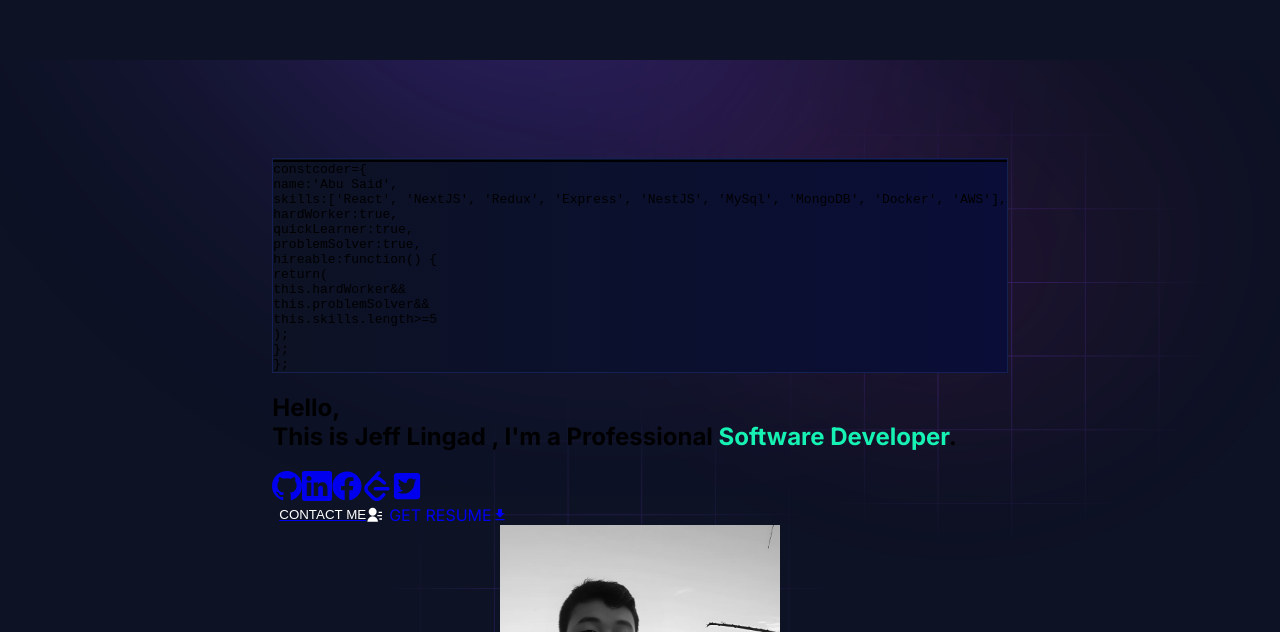
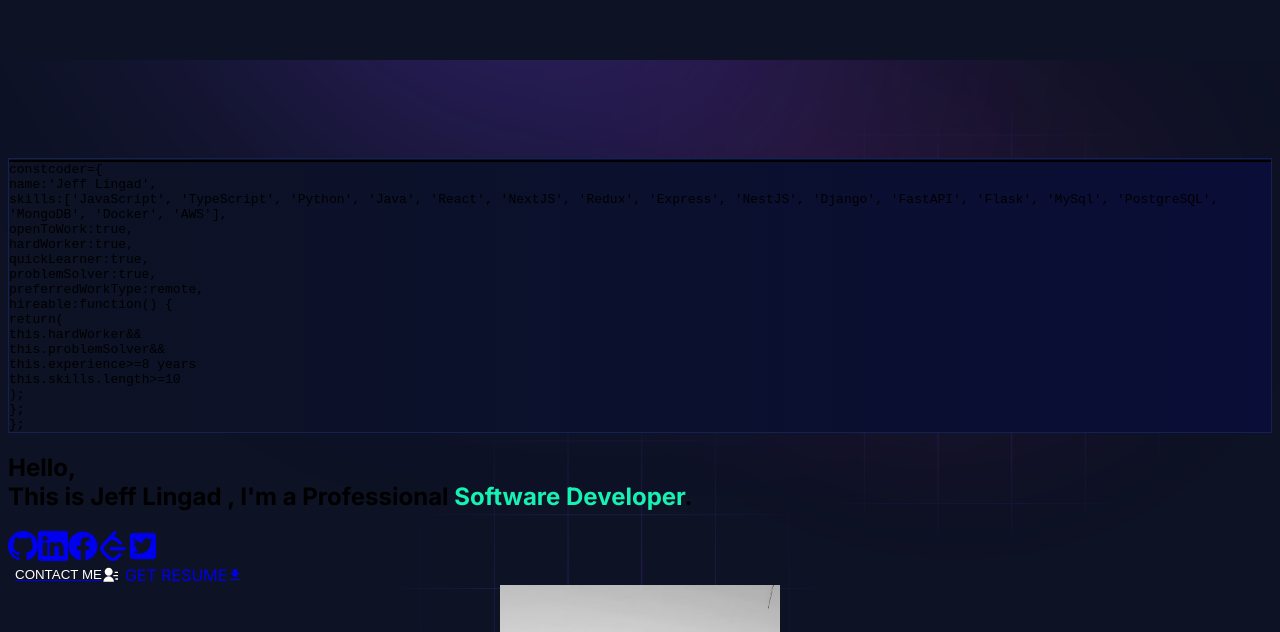
Before and after one commit to wlb-tycoon/kevin-lyu-portfolio, a Next.js app: page / in a window 1280 px wide. Shown: the part 682-1314 px from the top of the page. Built offline with nearby package versions, Linux system fonts and the light colour scheme.

Commit message:
feat: replace name

```diff
--- a/app/components/homepage/hero-section/index.jsx
+++ b/app/components/homepage/hero-section/index.jsx
@@ -24,45 +24,43 @@ function HeroSection() {
         <div className="order-2 lg:order-1 flex flex-col items-start justify-center p-2 pb-20 md:pb-10 lg:pt-10">
           <h1 className="text-3xl font-bold leading-10 text-white md:font-extrabold lg:text-[2.6rem] lg:leading-[3.5rem]">
             Hello, <br />
-            This is {' '}
-            <span className=" text-pink-500">{personalData.name}</span>
+            This is <span className=" text-pink-500">{personalData.name}</span>
             {` , I'm a Professional `}
-            <span className=" text-[#16f2b3]">{personalData.designation}</span>
-            .
+            <span className=" text-[#16f2b3]">{personalData.designation}</span>.
           </h1>
 
           <div className="my-12 flex items-center gap-5">
             <Link
               href={personalData.github}
-              target='_blank'
+              target="_blank"
               className="transition-all text-pink-500 hover:scale-125 duration-300"
             >
               <BsGithub size={30} />
             </Link>
             <Link
               href={personalData.linkedIn}
-              target='_blank'
+              target="_blank"
               className="transition-all text-pink-500 hover:scale-125 duration-300"
             >
               <BsLinkedin size={30} />
             </Link>
             <Link
               href={personalData.facebook}
-              target='_blank'
+              target="_blank"
               className="transition-all text-pink-500 hover:scale-125 duration-300"
             >
               <FaFacebook size={30} />
             </Link>
             <Link
               href={personalData.leetcode}
-              target='_blank'
+              target="_blank"
               className="transition-all text-pink-500 hover:scale-125 duration-300"
             >
               <SiLeetcode size={30} />
             </Link>
             <Link
               href={personalData.twitter}
-              target='_blank'
+              target="_blank"
               className="transition-all text-pink-500 hover:scale-125 duration-300"
             >
               <FaTwitterSquare size={30} />
@@ -70,20 +68,26 @@ function HeroSection() {
           </div>
 
           <div className="flex items-center gap-3">
-            <Link href="#contact" className="bg-gradient-to-r to-pink-500 from-violet-600 p-[1px] rounded-full transition-all duration-300 hover:from-pink-500 hover:to-violet-600">
+            <Link
+              href="#contact"
+              className="bg-gradient-to-r to-pink-500 from-violet-600 p-[1px] rounded-full transition-all duration-300 hover:from-pink-500 hover:to-violet-600"
+            >
               <button className="px-3 text-xs md:px-8 py-3 md:py-4 bg-[#0d1224] rounded-full border-none text-center md:text-sm font-medium uppercase tracking-wider text-[#ffff] no-underline transition-all duration-200 ease-out  md:font-semibold flex items-center gap-1 hover:gap-3">
                 <span>Contact me</span>
                 <RiContactsFill size={16} />
               </button>
             </Link>
 
-            <Link className="flex items-center gap-1 hover:gap-3 rounded-full bg-gradient-to-r from-pink-500 to-violet-600 px-3 md:px-8 py-3 md:py-4 text-center text-xs md:text-sm font-medium uppercase tracking-wider text-white no-underline transition-all duration-200 ease-out hover:text-white hover:no-underline md:font-semibold" role="button" target="_blank" href={personalData.resume}
+            <Link
+              className="flex items-center gap-1 hover:gap-3 rounded-full bg-gradient-to-r from-pink-500 to-violet-600 px-3 md:px-8 py-3 md:py-4 text-center text-xs md:text-sm font-medium uppercase tracking-wider text-white no-underline transition-all duration-200 ease-out hover:text-white hover:no-underline md:font-semibold"
+              role="button"
+              target="_blank"
+              href={personalData.resume}
             >
               <span>Get Resume</span>
               <MdDownload size={16} />
             </Link>
           </div>
-
         </div>
         <div className="order-1 lg:order-2 from-[#0d1224] border-[#1b2c68a0] relative rounded-lg border bg-gradient-to-r to-[#0a0d37]">
           <div className="flex flex-row">
@@ -103,17 +107,25 @@ function HeroSection() {
                 <span className="mr-2 text-pink-500">const</span>
                 <span className="mr-2 text-white">coder</span>
                 <span className="mr-2 text-pink-500">=</span>
-                <span className="text-gray-400">{'{'}</span>
+                <span className="text-gray-400">{"{"}</span>
               </div>
               <div>
                 <span className="ml-4 lg:ml-8 mr-2 text-white">name:</span>
                 <span className="text-gray-400">{`'`}</span>
-                <span className="text-amber-300">Abu Said</span>
+                <span className="text-amber-300">Jeff Lingad</span>
                 <span className="text-gray-400">{`',`}</span>
               </div>
               <div className="ml-4 lg:ml-8 mr-2">
                 <span className=" text-white">skills:</span>
                 <span className="text-gray-400">{`['`}</span>
+                <span className="text-amber-300">JavaScript</span>
+                <span className="text-gray-400">{"', '"}</span>
+                <span className="text-amber-300">TypeScript</span>
+                <span className="text-gray-400">{"', '"}</span>
+                <span className="text-amber-300">Python</span>
+                <span className="text-gray-400">{"', '"}</span>
+                <span className="text-amber-300">Java</span>
+                <span className="text-gray-400">{"', '"}</span>
                 <span className="text-amber-300">React</span>
                 <span className="text-gray-400">{"', '"}</span>
                 <span className="text-amber-300">NextJS</span>
@@ -124,7 +136,15 @@ function HeroSection() {
                 <span className="text-gray-400">{"', '"}</span>
                 <span className="text-amber-300">NestJS</span>
                 <span className="text-gray-400">{"', '"}</span>
+                <span className="text-amber-300">Django</span>
+                <span className="text-gray-400">{"', '"}</span>
+                <span className="text-amber-300">FastAPI</span>
+                <span className="text-gray-400">{"', '"}</span>
+                <span className="text-amber-300">Flask</span>
+                <span className="text-gray-400">{"', '"}</span>
                 <span className="text-amber-300">MySql</span>
+                <span className="text-gray-400">{"', '"}</span>
+                <span className="text-amber-300">PostgreSQL</span>
                 <span className="text-gray-400">{"', '"}</span>
                 <span className="text-amber-300">MongoDB</span>
                 <span className="text-gray-400">{"', '"}</span>
@@ -134,27 +154,51 @@ function HeroSection() {
                 <span className="text-gray-400">{"'],"}</span>
               </div>
               <div>
-                <span className="ml-4 lg:ml-8 mr-2 text-white">hardWorker:</span>
+                <span className="ml-4 lg:ml-8 mr-2 text-white">
+                  openToWork:
+                </span>
                 <span className="text-orange-400">true</span>
                 <span className="text-gray-400">,</span>
               </div>
               <div>
-                <span className="ml-4 lg:ml-8 mr-2 text-white">quickLearner:</span>
+                <span className="ml-4 lg:ml-8 mr-2 text-white">
+                  hardWorker:
+                </span>
                 <span className="text-orange-400">true</span>
                 <span className="text-gray-400">,</span>
               </div>
               <div>
-                <span className="ml-4 lg:ml-8 mr-2 text-white">problemSolver:</span>
+                <span className="ml-4 lg:ml-8 mr-2 text-white">
+                  quickLearner:
+                </span>
                 <span className="text-orange-400">true</span>
                 <span className="text-gray-400">,</span>
               </div>
               <div>
-                <span className="ml-4 lg:ml-8 mr-2 text-green-400">hireable:</span>
-                <span className="text-orange-400">function</span>
-                <span className="text-gray-400">{'() {'}</span>
+                <span className="ml-4 lg:ml-8 mr-2 text-white">
+                  problemSolver:
+                </span>
+                <span className="text-orange-400">true</span>
+                <span className="text-gray-400">,</span>
               </div>
               <div>
-                <span className="ml-8 lg:ml-16 mr-2 text-orange-400">return</span>
+                <span className="ml-4 lg:ml-8 mr-2 text-white">
+                  preferredWorkType:
+                </span>
+                <span className="text-orange-400">remote</span>
+                <span className="text-gray-400">,</span>
+              </div>
+              <div>
+                <span className="ml-4 lg:ml-8 mr-2 text-green-400">
+                  hireable:
+                </span>
+                <span className="text-orange-400">function</span>
+                <span className="text-gray-400">{"() {"}</span>
+              </div>
+              <div>
+                <span className="ml-8 lg:ml-16 mr-2 text-orange-400">
+                  return
+                </span>
                 <span className="text-gray-400">{`(`}</span>
               </div>
               <div>
@@ -169,19 +213,31 @@ function HeroSection() {
               </div>
               <div>
                 <span className="ml-12 lg:ml-24 text-cyan-400">this.</span>
+                <span className="mr-2 text-white">experience</span>
+                <span className="mr-2 text-amber-300">&gt;=</span>
+                <span className="text-orange-400">8 years</span>
+              </div>
+              <div>
+                <span className="ml-12 lg:ml-24 text-cyan-400">this.</span>
                 <span className="mr-2 text-white">skills.length</span>
                 <span className="mr-2 text-amber-300">&gt;=</span>
-                <span className="text-orange-400">5</span>
+                <span className="text-orange-400">10</span>
               </div>
-              <div><span className="ml-8 lg:ml-16 mr-2 text-gray-400">{`);`}</span></div>
-              <div><span className="ml-4 lg:ml-8 text-gray-400">{`};`}</span></div>
-              <div><span className="text-gray-400">{`};`}</span></div>
+              <div>
+                <span className="ml-8 lg:ml-16 mr-2 text-gray-400">{`);`}</span>
+              </div>
+              <div>
+                <span className="ml-4 lg:ml-8 text-gray-400">{`};`}</span>
+              </div>
+              <div>
+                <span className="text-gray-400">{`};`}</span>
+              </div>
             </code>
           </div>
         </div>
       </div>
     </section>
   );
-};
+}
 
 export default HeroSection;
--- a/app/page.js
+++ b/app/page.js
@@ -11,7 +11,7 @@ export default async function Home() {
     <div>
       <HeroSection />
       <AboutSection />
-      {/* <Experience /> */}
+       {/*<Experience />*/}
       <Skills />
       <Projects />
       {/* <Education /> */}
```
